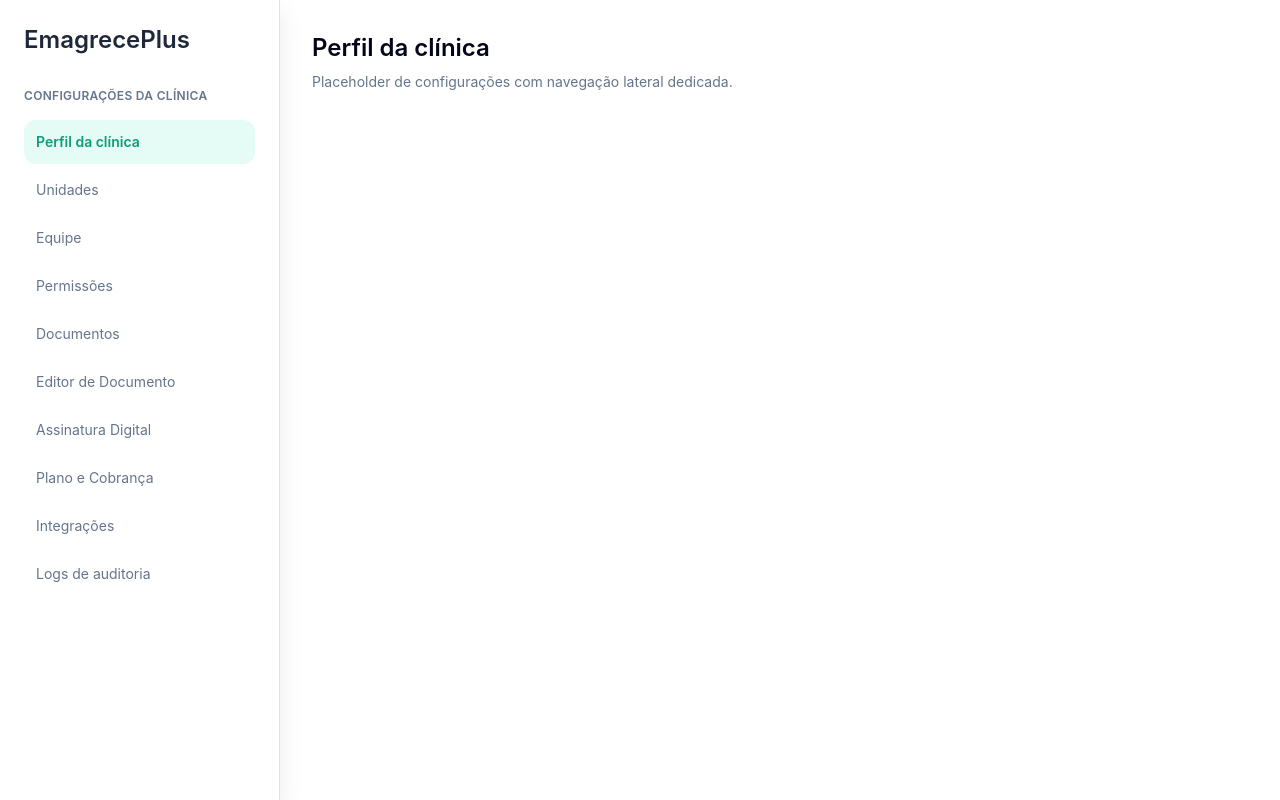
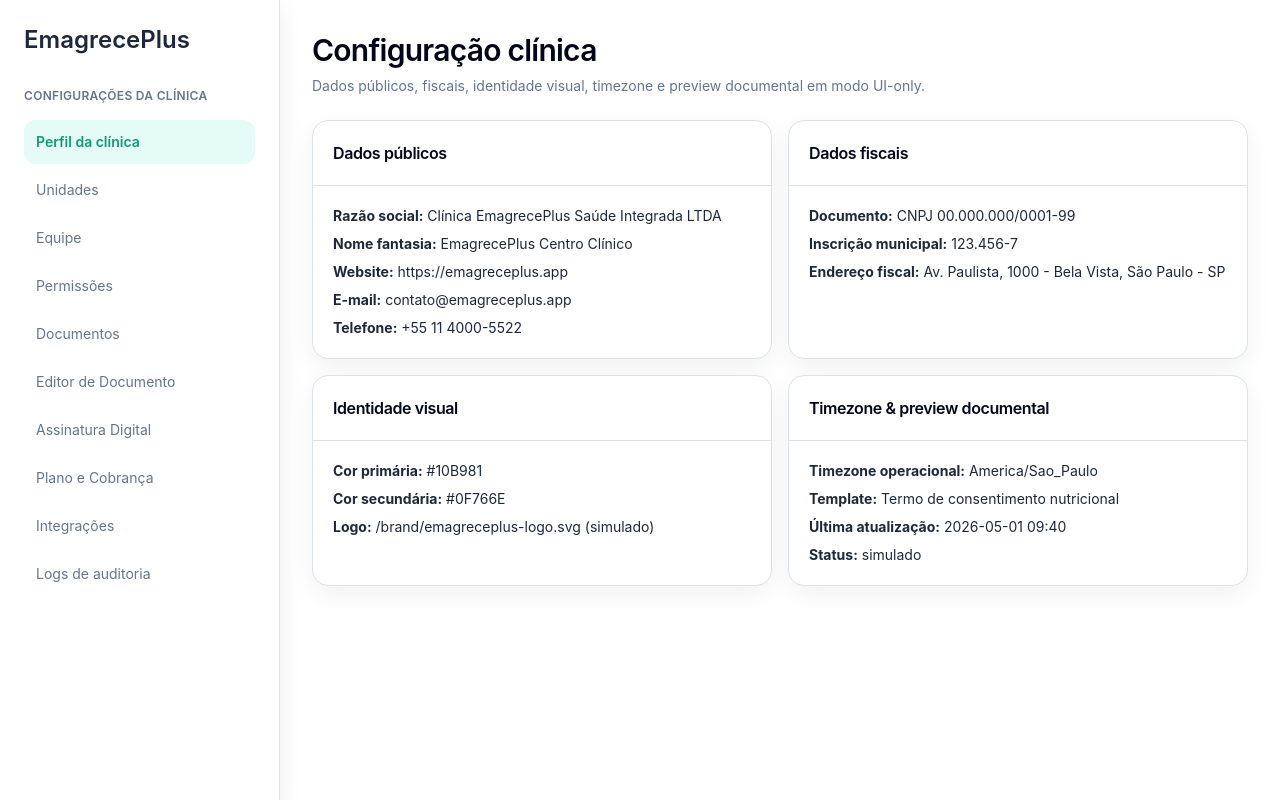
Before and after one commit to erickfroes/emagreceplus-ui-blueprint, a Next.js app: page /settings/profile in a window 1280 px wide. Built offline with nearby package versions, Linux system fonts and the light colour scheme.

Commit message:
feat(settings): complete clinical config and harmonize settings screens

```diff
--- a/src/app/settings/audit-logs/page.tsx
+++ b/src/app/settings/audit-logs/page.tsx
@@ -1,15 +1,13 @@
 import { SettingsShell } from "@/components/layout/SettingsShell";
 import { PageHeader } from "@/components/ui/PageHeader";
-import { ComingSoonState } from "@/components/ui/ComingSoonState";
+import { Card, CardContent, CardHeader, CardTitle } from "@/components/ui/Card";
+import { EmptyState } from "@/components/ui/EmptyState";
+import { ErrorState } from "@/components/ui/ErrorState";
+import { ForbiddenState } from "@/components/ui/ForbiddenState";
+import { LoadingState } from "@/components/ui/LoadingState";
+import { resolveUiState } from "@/data/mock/ui-states";
 
-export default function SettingsAuditLogsPage() {
-  return (
-    <SettingsShell active="Logs de auditoria">
-      <PageHeader
-        title="Logs de auditoria"
-        description="Rastreamento de atividades em fase UI-only / integração futura."
-      />
-      <ComingSoonState description="Este módulo de auditoria está disponível como protótipo UI-only / integração futura." />
-    </SettingsShell>
-  );
+export default async function SettingsAuditLogsPage({ searchParams }: { searchParams?: Promise<{ state?: string }> }) {
+  const s = resolveUiState((await searchParams)?.state);
+  return <SettingsShell active="Logs de auditoria"><PageHeader title="Logs de auditoria" description="Rastreamento simulado de atividades administrativas." />{s==="loading"&&<LoadingState title="Carregando logs"/>}{s==="empty"&&<EmptyState title="Nenhum evento encontrado"/>}{s==="error"&&<ErrorState title="Falha ao carregar logs"/>}{s==="forbidden"&&<ForbiddenState title="Acesso restrito aos logs"/>}{s==="default"&&<Card><CardHeader><CardTitle>Últimos eventos (simulado)</CardTitle></CardHeader><CardContent className="text-sm">02/05/2026 09:13 • atualização de timezone • admin@emagreceplus.app</CardContent></Card>}</SettingsShell>;
 }
--- a/src/app/settings/permissions/page.tsx
+++ b/src/app/settings/permissions/page.tsx
@@ -1,15 +1,10 @@
 import { SettingsShell } from "@/components/layout/SettingsShell";
+import { Card, CardContent, CardHeader, CardTitle } from "@/components/ui/Card";
+import { EmptyState } from "@/components/ui/EmptyState";
+import { ErrorState } from "@/components/ui/ErrorState";
+import { ForbiddenState } from "@/components/ui/ForbiddenState";
+import { LoadingState } from "@/components/ui/LoadingState";
 import { PageHeader } from "@/components/ui/PageHeader";
-import { ComingSoonState } from "@/components/ui/ComingSoonState";
+import { resolveUiState } from "@/data/mock/ui-states";
 
-export default function SettingsPermissionsPage() {
-  return (
-    <SettingsShell active="Permissões">
-      <PageHeader
-        title="Permissões"
-        description="Matriz de permissões em fase UI-only / integração futura."
-      />
-      <ComingSoonState description="Este módulo de permissões está disponível como protótipo UI-only / integração futura." />
-    </SettingsShell>
-  );
-}
+export default async function SettingsPermissionsPage({ searchParams }: { searchParams?: Promise<{ state?: string }> }) { const s=resolveUiState((await searchParams)?.state); return <SettingsShell active="Permissões"><PageHeader title="Permissões" description="Matriz de acesso por função em estado simulado." />{s==="loading"&&<LoadingState title="Carregando permissões"/>}{s==="empty"&&<EmptyState title="Sem regras aplicadas" actionLabel="Aplicar política"/>}{s==="error"&&<ErrorState title="Falha ao carregar permissões"/>}{s==="forbidden"&&<ForbiddenState title="Acesso restrito às permissões"/>}{s==="default"&&<Card><CardHeader><CardTitle>Matriz (simulada)</CardTitle></CardHeader><CardContent className="text-sm">Admin: total • Nutricionista: pacientes e planos • Recepção: agenda e check-in</CardContent></Card>}</SettingsShell>; }
--- a/src/app/settings/profile/page.tsx
+++ b/src/app/settings/profile/page.tsx
@@ -1,10 +1,32 @@
 import { SettingsShell } from "@/components/layout/SettingsShell";
+import { PageHeader } from "@/components/ui/PageHeader";
+import { Card, CardContent, CardHeader, CardTitle } from "@/components/ui/Card";
+import { EmptyState } from "@/components/ui/EmptyState";
+import { ErrorState } from "@/components/ui/ErrorState";
+import { ForbiddenState } from "@/components/ui/ForbiddenState";
+import { LoadingState } from "@/components/ui/LoadingState";
+import { clinicSettingsProfileMock } from "@/data/mock/settings.mock";
+import { resolveUiState } from "@/data/mock/ui-states";
 
-export default function SettingsProfilePage() {
+export default async function SettingsProfilePage({ searchParams }: { searchParams?: Promise<{ state?: string }> }) {
+  const params = await searchParams;
+  const state = resolveUiState(params?.state);
+
   return (
     <SettingsShell active="Perfil da clínica">
-      <h1 className="text-2xl font-semibold text-slate-950">Perfil da clínica</h1>
-      <p className="mt-2 text-sm text-muted-foreground">Placeholder de configurações com navegação lateral dedicada.</p>
+      <PageHeader title="Configuração clínica" description="Dados públicos, fiscais, identidade visual, timezone e preview documental em modo UI-only." />
+      {state === "loading" ? <LoadingState title="Carregando configuração clínica" /> : null}
+      {state === "empty" ? <EmptyState title="Sem dados clínicos configurados" description="Preencha os dados da clínica para publicar informações institucionais." actionLabel="Iniciar configuração" /> : null}
+      {state === "error" ? <ErrorState title="Falha ao carregar perfil da clínica" description="Não foi possível recuperar os dados mockados da configuração clínica." /> : null}
+      {state === "forbidden" ? <ForbiddenState title="Acesso restrito à configuração clínica" description="Somente administradores podem alterar dados institucionais." /> : null}
+      {state === "default" ? (
+        <div className="grid gap-4 lg:grid-cols-2">
+          <Card><CardHeader><CardTitle>Dados públicos</CardTitle></CardHeader><CardContent className="space-y-2 text-sm"><p><strong>Razão social:</strong> {clinicSettingsProfileMock.publicInfo.legalName}</p><p><strong>Nome fantasia:</strong> {clinicSettingsProfileMock.publicInfo.tradeName}</p><p><strong>Website:</strong> {clinicSettingsProfileMock.publicInfo.website}</p><p><strong>E-mail:</strong> {clinicSettingsProfileMock.publicInfo.contactEmail}</p><p><strong>Telefone:</strong> {clinicSettingsProfileMock.publicInfo.contactPhone}</p></CardContent></Card>
+          <Card><CardHeader><CardTitle>Dados fiscais</CardTitle></CardHeader><CardContent className="space-y-2 text-sm"><p><strong>Documento:</strong> {clinicSettingsProfileMock.fiscalInfo.document}</p><p><strong>Inscrição municipal:</strong> {clinicSettingsProfileMock.fiscalInfo.municipalRegistration}</p><p><strong>Endereço fiscal:</strong> {clinicSettingsProfileMock.fiscalInfo.address}</p></CardContent></Card>
+          <Card><CardHeader><CardTitle>Identidade visual</CardTitle></CardHeader><CardContent className="space-y-2 text-sm"><p><strong>Cor primária:</strong> {clinicSettingsProfileMock.branding.primaryColor}</p><p><strong>Cor secundária:</strong> {clinicSettingsProfileMock.branding.secondaryColor}</p><p><strong>Logo:</strong> {clinicSettingsProfileMock.branding.logoUrl} (simulado)</p></CardContent></Card>
+          <Card><CardHeader><CardTitle>Timezone & preview documental</CardTitle></CardHeader><CardContent className="space-y-2 text-sm"><p><strong>Timezone operacional:</strong> {clinicSettingsProfileMock.timezone}</p><p><strong>Template:</strong> {clinicSettingsProfileMock.documentPreview.title}</p><p><strong>Última atualização:</strong> {clinicSettingsProfileMock.documentPreview.updatedAt}</p><p><strong>Status:</strong> {clinicSettingsProfileMock.documentPreview.status}</p></CardContent></Card>
+        </div>
+      ) : null}
     </SettingsShell>
   );
 }
--- a/src/app/settings/team/page.tsx
+++ b/src/app/settings/team/page.tsx
@@ -1,15 +1,10 @@
 import { SettingsShell } from "@/components/layout/SettingsShell";
+import { Card, CardContent, CardHeader, CardTitle } from "@/components/ui/Card";
+import { EmptyState } from "@/components/ui/EmptyState";
+import { ErrorState } from "@/components/ui/ErrorState";
+import { ForbiddenState } from "@/components/ui/ForbiddenState";
+import { LoadingState } from "@/components/ui/LoadingState";
 import { PageHeader } from "@/components/ui/PageHeader";
-import { ComingSoonState } from "@/components/ui/ComingSoonState";
+import { resolveUiState } from "@/data/mock/ui-states";
 
-export default function SettingsTeamPage() {
-  return (
-    <SettingsShell active="Equipe">
-      <PageHeader
-        title="Equipe"
-        description="Configuração de membros e papéis em fase UI-only / integração futura."
-      />
-      <ComingSoonState description="Este módulo de equipe está disponível como protótipo UI-only / integração futura." />
-    </SettingsShell>
-  );
-}
+export default async function SettingsTeamPage({ searchParams }: { searchParams?: Promise<{ state?: string }> }) { const s=resolveUiState((await searchParams)?.state); return <SettingsShell active="Equipe"><PageHeader title="Equipe" description="Membros e papéis clínicos em modo UI-only." />{s==="loading"&&<LoadingState title="Carregando equipe"/>}{s==="empty"&&<EmptyState title="Sem membros na equipe" actionLabel="Convidar membro"/>}{s==="error"&&<ErrorState title="Falha ao carregar equipe"/>}{s==="forbidden"&&<ForbiddenState title="Acesso restrito à equipe"/>}{s==="default"&&<Card><CardHeader><CardTitle>Equipe (simulado)</CardTitle></CardHeader><CardContent className="text-sm">3 nutricionistas • 1 recepção • 1 coordenação</CardContent></Card>}</SettingsShell>; }
--- a/src/contracts/index.ts
+++ b/src/contracts/index.ts
@@ -14,3 +14,4 @@ export * from "./chat";
 export * from "./tenant";
 export * from "./crm";
 export * from "./patients";
+export * from "./settings";
--- /dev/null
+++ b/src/contracts/settings.ts
@@ -0,0 +1,33 @@
+export type SettingsUiState = "default" | "loading" | "empty" | "error" | "forbidden";
+
+export interface ClinicPublicInfo {
+  legalName: string;
+  tradeName: string;
+  website: string;
+  contactEmail: string;
+  contactPhone: string;
+}
+
+export interface ClinicFiscalInfo {
+  document: string;
+  municipalRegistration: string;
+  address: string;
+}
+
+export interface ClinicBranding {
+  logoUrl: string;
+  primaryColor: string;
+  secondaryColor: string;
+}
+
+export interface ClinicSettingsProfile {
+  publicInfo: ClinicPublicInfo;
+  fiscalInfo: ClinicFiscalInfo;
+  branding: ClinicBranding;
+  timezone: string;
+  documentPreview: {
+    title: string;
+    updatedAt: string;
+    status: "simulado" | "não configurado";
+  };
+}
--- /dev/null
+++ b/src/data/mock/settings.mock.ts
@@ -0,0 +1,27 @@
+import type { ClinicSettingsProfile } from "@/contracts/settings";
+
+export const clinicSettingsProfileMock: ClinicSettingsProfile = {
+  publicInfo: {
+    legalName: "Clínica EmagrecePlus Saúde Integrada LTDA",
+    tradeName: "EmagrecePlus Centro Clínico",
+    website: "https://emagreceplus.app",
+    contactEmail: "contato@emagreceplus.app",
+    contactPhone: "+55 11 4000-5522",
+  },
+  fiscalInfo: {
+    document: "CNPJ 00.000.000/0001-99",
+    municipalRegistration: "123.456-7",
+    address: "Av. Paulista, 1000 - Bela Vista, São Paulo - SP",
+  },
+  branding: {
+    logoUrl: "/brand/emagreceplus-logo.svg",
+    primaryColor: "#10B981",
+    secondaryColor: "#0F766E",
+  },
+  timezone: "America/Sao_Paulo",
+  documentPreview: {
+    title: "Termo de consentimento nutricional",
+    updatedAt: "2026-05-01 09:40",
+    status: "simulado",
+  },
+};
```
Also changed, not shown: src/app/settings/documents/page.tsx (+12 -5 lines), src/app/settings/integrations/page.tsx (+8 -28 lines), src/app/settings/units/page.tsx (+10 -11 lines), 1 other file (tests, documents, lock files or other folders).
